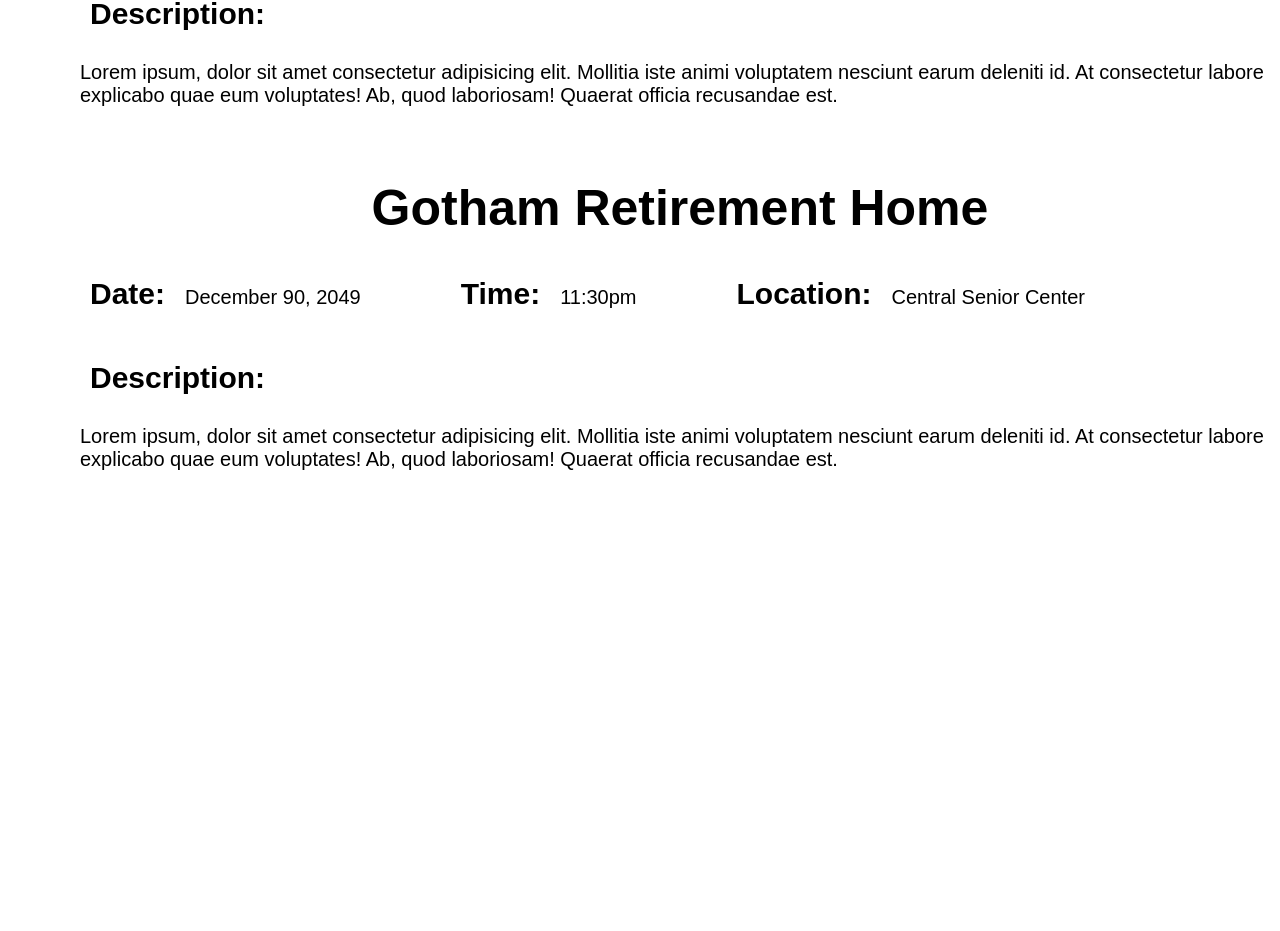
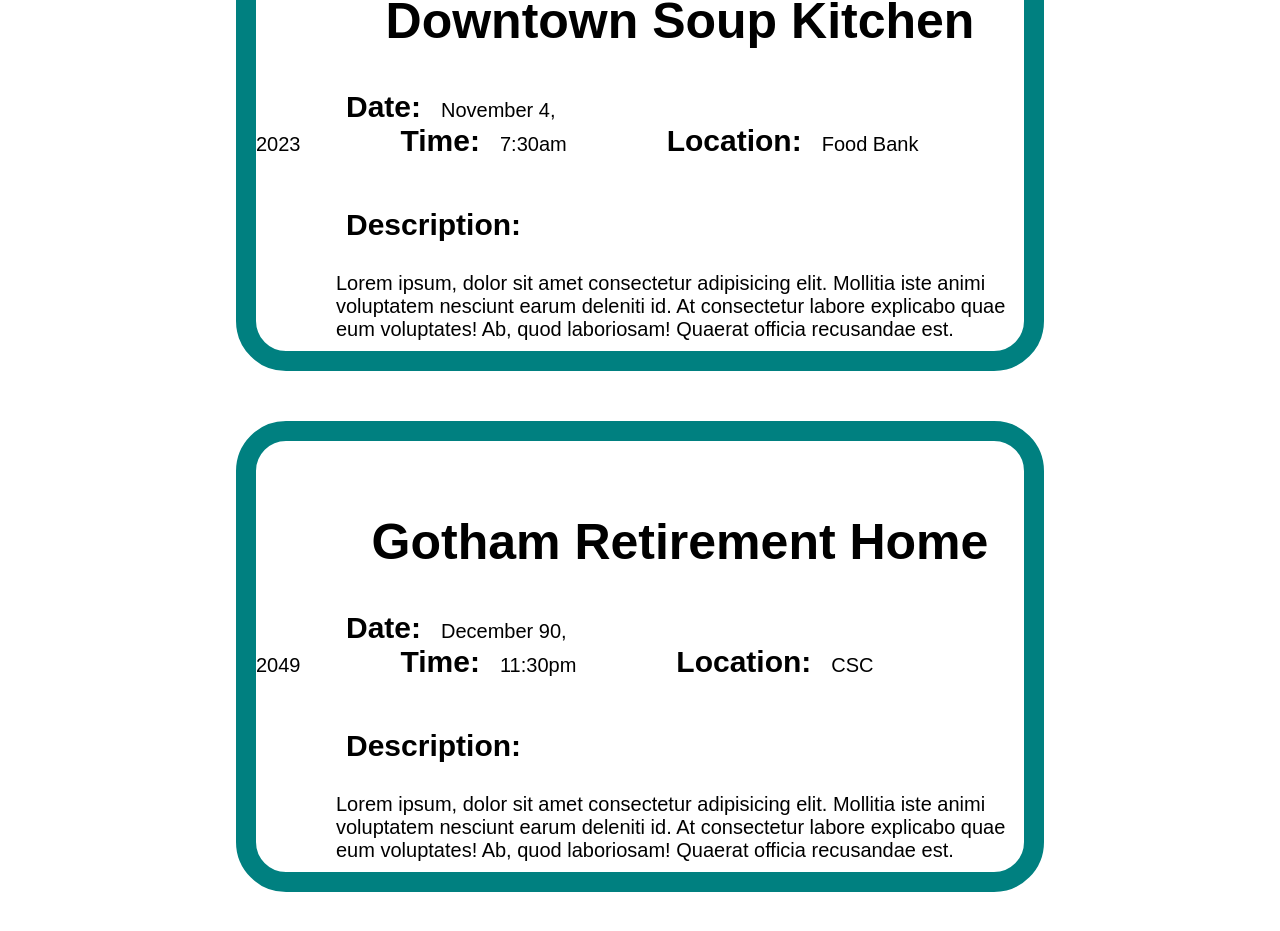
Before and after one commit to madalec10/Software-Design-Project, a React (Create React App) app in the folder client/: page /volunteer-history in a window 1280 px wide. Shown: the part 939-1870 px from the top of the page. Before the commit the page ends 1420 px from the top, so only its background shows below. Built offline with nearby package versions, Linux system fonts and the light colour scheme.

Commit message:
volunteer history flexbox

```diff
--- a/client/src/pages/AccountDetails.module.css
+++ b/client/src/pages/AccountDetails.module.css
@@ -1,4 +1,32 @@
+/* * {
+    outline: 2px solid red;
+} */
 
+/* flexbox containers */
+
+.personal {
+
+}
+
+
+/* address 1 and 2 conatiners are within residence container */
+.residence {
+
+}
+
+.address1 {
+
+}
+
+.address2 {
+
+}
+
+.other {
+
+}
+
+/* ------------ */
 
 .header {
     padding: 40px;
--- a/client/src/pages/FrontPage.module.css
+++ b/client/src/pages/FrontPage.module.css
@@ -76,6 +76,7 @@
 
     width: auto;
     height: 400px;
+    border-radius: 20px;
 }
 
 .askJoin {
@@ -92,6 +93,7 @@
     height: auto;
     display: block;
     margin: 0 auto;
+    border-radius: 15px;
 }
 
 .enterAccount {
--- a/client/src/pages/VolunteerHistory.jsx
+++ b/client/src/pages/VolunteerHistory.jsx
@@ -9,6 +9,9 @@ const VolunteerHistory = () => {
             <h1 class = {style.pageName}>Volunteer History</h1>
             <br></br>
 
+            {/* beach */}
+            <div class = {style.parent}>
+                <div class = {style.child}>
                     <h2 class = {style.eventName}>Beach Clean Up</h2>
 
                     <span class = {style.field}>Date:</span>
@@ -28,7 +31,13 @@ const VolunteerHistory = () => {
                         At consectetur labore explicabo quae eum voluptates!
                         Ab, quod laboriosam! Quaerat officia recusandae est.
                     </p>
+                </div>
+            </div>
 
+            {/* soup */}
+
+            <div class = {style.parent}>
+                <div class = {style.child}>
 
                     <h2 class = {style.eventName}>Downtown Soup Kitchen</h2>
 
@@ -39,7 +48,7 @@ const VolunteerHistory = () => {
                     <span class = {style.value}>7:30am</span>
 
                     <span class = {style.field}>Location:</span>
-            <span class = {style.value}>Northwest Food Bank</span>
+                    <span class = {style.value}>Food Bank</span>
 
 
                     <h4 class = {style.field}>Description:</h4>
@@ -49,8 +58,14 @@ const VolunteerHistory = () => {
                         At consectetur labore explicabo quae eum voluptates!
                         Ab, quod laboriosam! Quaerat officia recusandae est.
                     </p>
+                </div>
+            </div>
 
 
+            {/* gotham */}
+
+            <div class = {style.parent}>
+                <div class = {style.child}>
 
                     <h2 class = {style.eventName}>Gotham Retirement Home</h2>
 
@@ -61,7 +76,7 @@ const VolunteerHistory = () => {
                     <span class = {style.value}>11:30pm</span>
 
                     <span class = {style.field}>Location:</span>
-            <span class = {style.value}>Central Senior Center</span>
+                    <span class = {style.value}>CSC</span>
 
 
                     <h4 class = {style.field}>Description:</h4>
@@ -72,6 +87,8 @@ const VolunteerHistory = () => {
                         Ab, quod laboriosam! Quaerat officia recusandae est.
                     </p>
                 </div>
+            </div>
+        </div>
     )
 }
 
--- a/client/src/pages/VolunteerHistory.module.css
+++ b/client/src/pages/VolunteerHistory.module.css
@@ -1,3 +1,20 @@
+.child {
+    border: 20px solid teal;
+    border-radius: 50px;
+    width: 60%;
+    justify-content: center;
+    align-items: center;
+    flex-direction: row-reverse;
+}
+
+.parent {
+    display: flex;
+    justify-content: center;
+    align-items: center;
+    margin-bottom: 50px;
+}
+
+
 
 
 .pageName {
```
Also changed, not shown: client/src/pages/AccountDetails.jsx (+8 -0 lines). Lines whose indentation alone changed are shown as unchanged.
